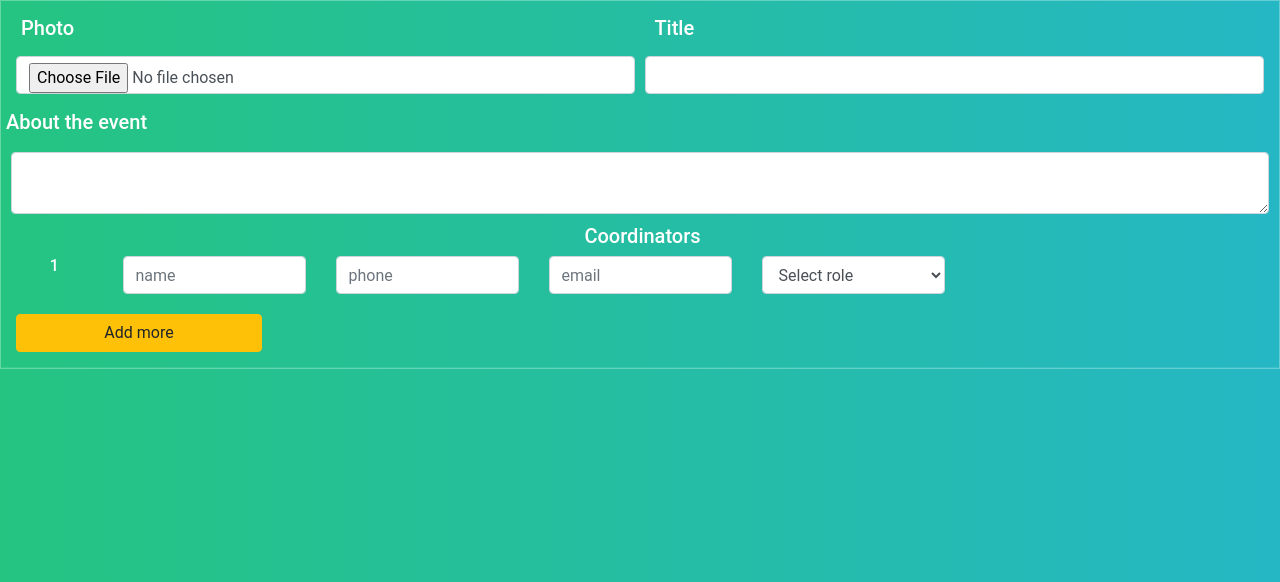
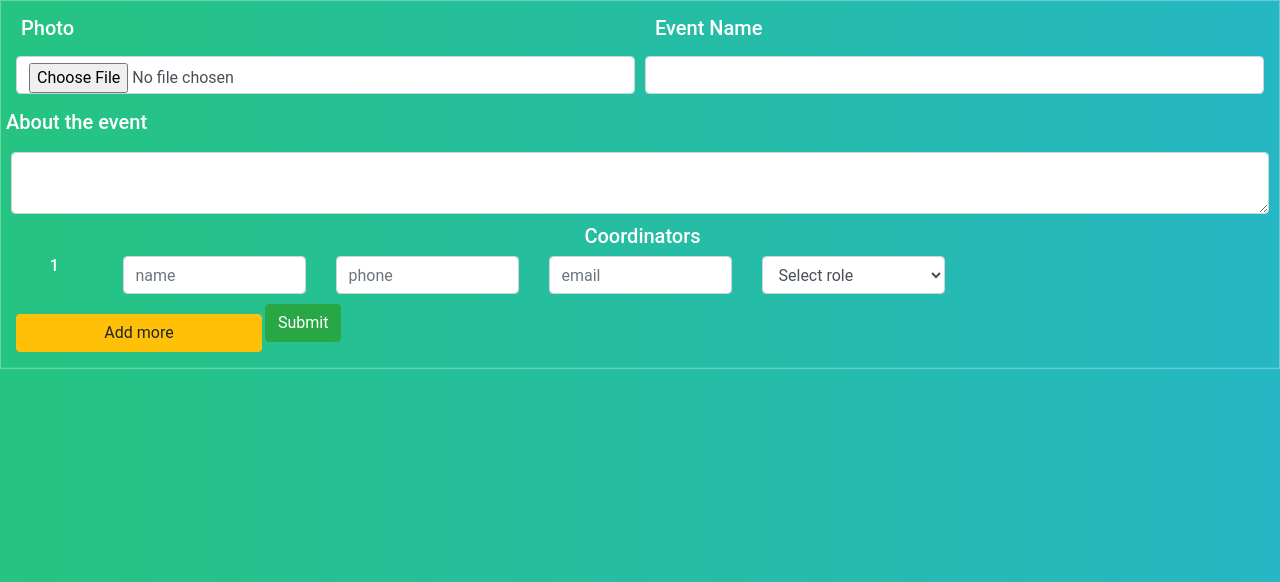
Before and after one commit to pseudo-sm/Udayan2k19, a Django app: page /events/ in a window 1280 px wide. Shown: the part 78-660 px from the top of the page. Run offline with Django 3.2, Linux system fonts and the light colour scheme; some libraries are stand-ins or nearby versions.

Commit message:
Little Backend

```diff
--- a/Udayan/templates/events.html
+++ b/Udayan/templates/events.html
@@ -124,7 +124,8 @@ $(window).on("load resize ", function() {
       </thead>
     </table>
   </div>
-        <form action="">
+        <form method="post" action="{% url 'addevent'  %}" enctype="multipart/form-data">
+            {% csrf_token %}
   <div class="tbl-content">
     <table cellpadding="0" cellspacing="0" border="0">
       <tbody>
@@ -133,17 +134,17 @@ $(window).on("load resize ", function() {
               <div class="form-row">
                   <div class="form-group col-md-6">
                       <label for="fileupload"><h5>&nbsp;Photo &nbsp;</h5> </label>
-                      <input type="file"  id="fileupload" class=" form-control form-control-file">
+                      <input type="file" name="image"  id="fileupload" class=" form-control form-control-file">
                   </div>
                   <div class="form-group col-md-6">
-                      <label for="title"><h5> &nbsp; Title &nbsp; </h5></label>
+                      <label for="title"><h5> &nbsp; Event Name &nbsp; </h5></label>
                       <input type="text" class="form-control" id="title" name="title">
                   </div>
 
               </div>
               <div class="row">
                   <h5>&nbsp;About the event</h5>
-                 <textarea class="form-control" style="margin:10px"></textarea>
+                 <textarea class="form-control" name="about" style="margin:10px"></textarea>
 
               </div>
               <div class="row">
@@ -152,10 +153,10 @@ $(window).on("load resize ", function() {
               <div class="coordinator" id="coordinator">
                   <div class="row">
                       <div class="col-md-1 text-center"><h6>1</h6></div>
-                      <div class="col-md-2"><input type="text" class="form-control" placeholder="name"></div>
-                      <div class="col-md-2"><input type="number" class="form-control" placeholder="phone"></div>
-                      <div class="col-md-2"><input type="email" class="form-control" placeholder="email"></div>
-                      <div class="col-md-2"><select name="role" class="form-control">
+                      <div class="col-md-2"><input type="text" class="form-control" placeholder="name" name="name[]"></div>
+                      <div class="col-md-2"><input type="number" class="form-control" placeholder="phone" name="phone[]"></div>
+                      <div class="col-md-2"><input type="email" class="form-control" placeholder="email" name="email[]"></div>
+                      <div class="col-md-2"><select name="role[]" class="form-control">
                           <option disabled selected>Select role</option>
                           <option>Faculty</option>
                           <option>Student</option>
@@ -165,7 +166,7 @@ $(window).on("load resize ", function() {
               </div>
 
                  <input type="text" class="btn btn-warning top-buffer" onclick="addrow()" value="Add more">
-
+                 <input type="submit" class="btn btn-success" value="Submit">
           </td>
         </tr>
       </tbody>
@@ -179,7 +180,7 @@ $(window).on("load resize ", function() {
         $(".temp").each(function(){
             $(this).parent().remove();
         });
-        $('#coordinator').append('<div  class="row coordinatorRow top-buffer"><div class="col-md-1 text-center"><h6>1</h6></div><div class="col-md-2"><input type="text" class="form-control" placeholder="name"></div><div class="col-md-2"><input type="number" class="form-control" placeholder="phone"></div><div class="col-md-2"><input type="email" class="form-control" placeholder="email"></div><div class="col-md-2"><select name="role" class="form-control"><option disabled selected>Select role</option><option>Faculty</option><option>Student</option></select></div><div class="col-md-2"><input  type="button" class="temp btn btn-danger" onclick="removerow(this)" value="Remove"></div></div>');
+        $('#coordinator').append('<div  class="row coordinatorRow top-buffer"><div class="col-md-1 text-center"><h6>1</h6></div><div class="col-md-2"><input type="text" class="form-control" placeholder="name" name="name[]"></div><div class="col-md-2"><input type="number" class="form-control" placeholder="phone" name="phone[]"></div><div class="col-md-2"><input type="email" class="form-control" placeholder="email" name="email[]"></div><div class="col-md-2"><select name="role[]" class="form-control"><option disabled selected>Select role</option><option>Faculty</option><option>Student</option></select></div><div class="col-md-2"><input  type="button" class="temp btn btn-danger" onclick="removerow(this)" value="Remove"></div></div>');
 
     }
     function removerow(e){
--- a/Udayan/views.py
+++ b/Udayan/views.py
@@ -27,11 +27,10 @@ def add_events(request):
     form = request.FILES
     name = request.POST.getlist("name[]")
     phone = request.POST.getlist("phone[]")
-    event = request.POST.getlist("event[]")
     email = request.POST.getlist("email[]")
     department = request.POST.getlist("department[]")
     title = request.POST.get("title")
     about = request.POST.get("about")
     image = form["image"]
-    print(name,phone,event,email,department,about,image,title)
+    print(name,phone,email,about,image,title)
     return HttpResponseRedirect('/events/')
```
